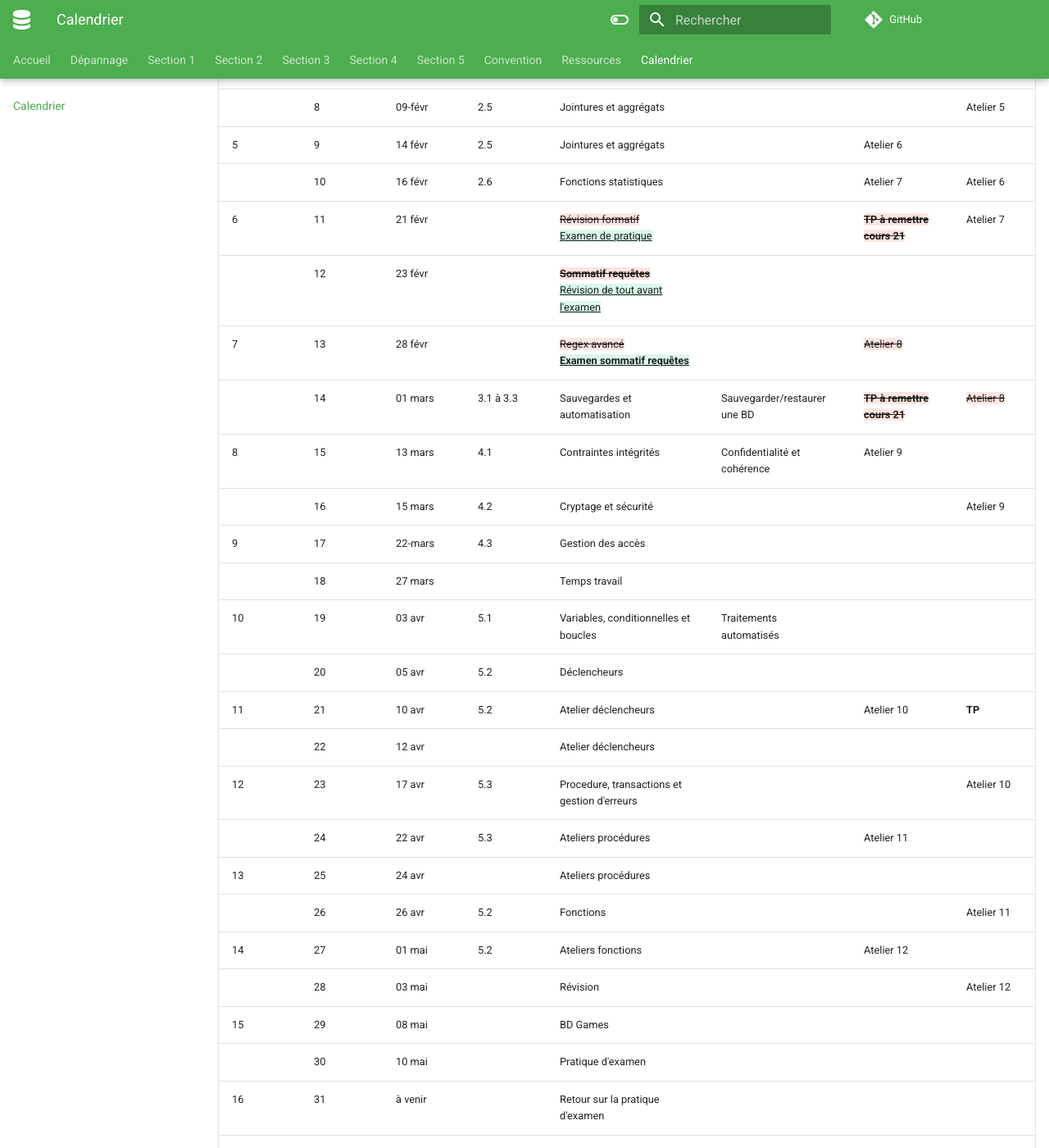
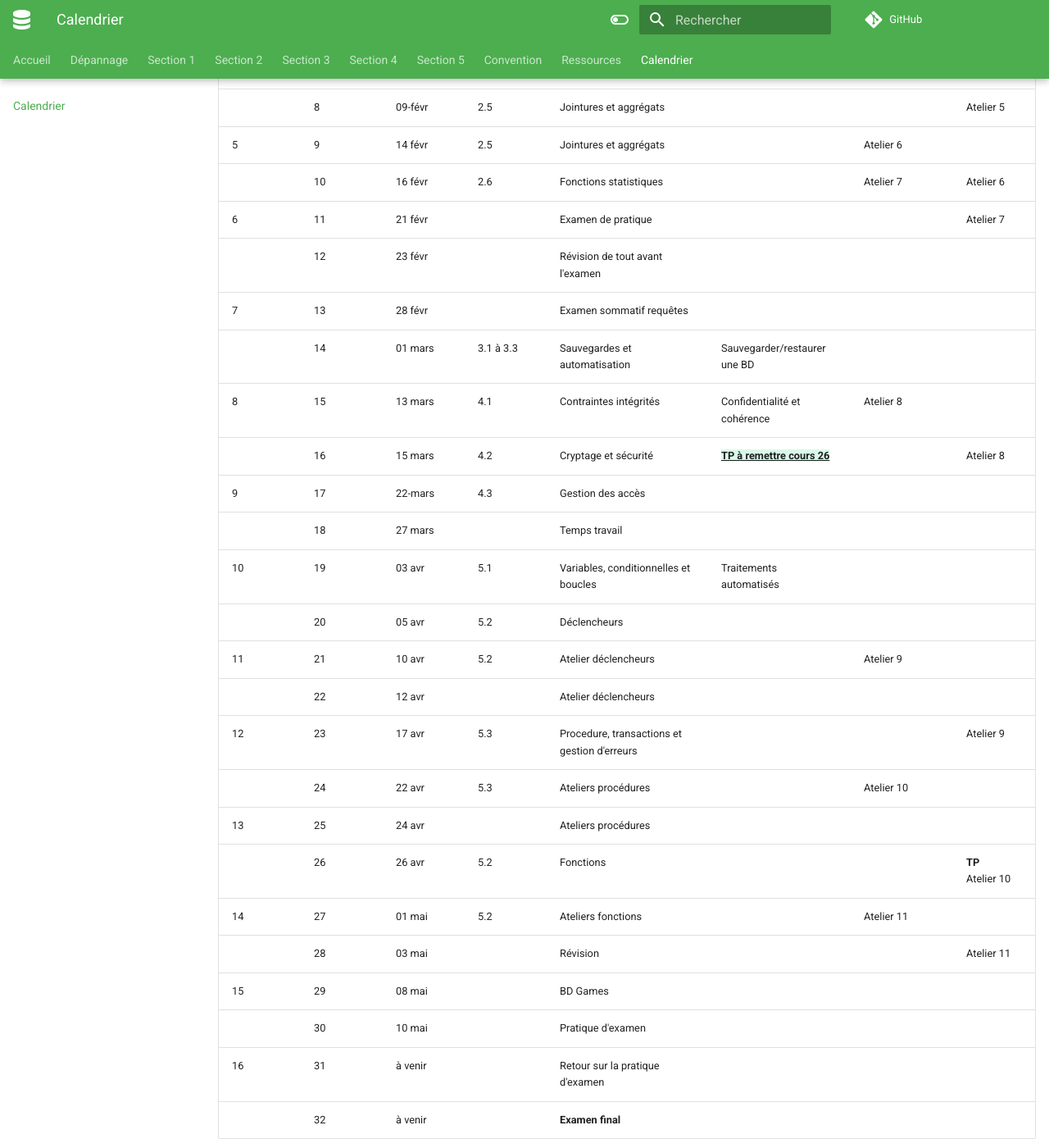
Before and after one commit to cegepvictoetienne/bd1, an MkDocs documentation site: the page built from docs/calendrier.md, in a window 1280 px wide and 1400 px high, scrolled down 565 px. Shown: the whole window at 82% size. Built offline with MkDocs 1.6.1 and Material for MkDocs 9.7.7, drawn with Linux system fonts in a browser that asks for light colours; comment, search, counter and statistics services are not loaded.

Commit message:
correction calendrier

```diff
--- a/docs/calendrier.md
+++ b/docs/calendrier.md
@@ -16,24 +16,24 @@ th {background-color: #28B463;}
 |     | 8     | 09-févr | 2.5       | Jointures et aggrégats                       |                              |                             | Atelier 5  |
 | 5   | 9     | 14 févr | 2.5       | Jointures et aggrégats                       |                              | Atelier 6                   |            |
 |     | 10    | 16 févr | 2.6       | Fonctions statistiques                       |                              | Atelier 7                   | Atelier 6  |
-| 6   | 11    | 21 févr |           | {--Révision formatif--}<br/>{++Examen de pratique ++}                            |                              | {--**TP à remettre cours 21**--}      | Atelier 7  |
-|     | 12    | 23 févr |           | {--**Sommatif requêtes**--}<br/>{++Révision de tout avant l'examen++}                             |                              |                             |            |
-| 7   | 13    | 28 févr |           | {--Regex avancé--}<br/>{++**Examen sommatif requêtes** ++}                               |                              | {--Atelier 8--}                   |            |
-|     | 14    | 01 mars | 3.1 à 3.3 | Sauvegardes et automatisation                | Sauvegarder/restaurer une BD |  {--**TP à remettre cours 21**--}                           | {--Atelier 8--}   |
-| 8   | 15    | 13 mars | 4.1       | Contraintes intégrités                       | Confidentialité et cohérence | Atelier 9                   |            |
-|     | 16    | 15 mars | 4.2       | Cryptage et sécurité                         |                              |                             | Atelier 9  |
+| 6   | 11    | 21 févr |           | Examen de pratique                           |                              |     | Atelier 7  |
+|     | 12    | 23 févr |           | Révision de tout avant l'examen                            |                              |                             |            |
+| 7   | 13    | 28 févr |           |Examen sommatif requêtes                             |                              |                    |            |
+|     | 14    | 01 mars | 3.1 à 3.3 | Sauvegardes et automatisation                | Sauvegarder/restaurer une BD |                          |   |
+| 8   | 15    | 13 mars | 4.1       | Contraintes intégrités                       | Confidentialité et cohérence | Atelier 8                   |            |
+|     | 16    | 15 mars | 4.2       | Cryptage et sécurité                         |     {++**TP à remettre cours 26**++}                            |                             | Atelier 8  |
 | 9   | 17    | 22-mars | 4.3       | Gestion des accès                            |                              |                             |            |
 |     | 18    | 27 mars |           | Temps travail                                |                              |                             |            |
 | 10  | 19    | 03 avr  | 5.1       | Variables, conditionnelles et boucles        | Traitements automatisés      |                             |            |
 |     | 20    | 05 avr  | 5.2       | Déclencheurs                                 |                              |                             |            |
-| 11  | 21    | 10 avr  | 5.2       | Atelier déclencheurs                         |                              | Atelier 10                  | **TP**         |
+| 11  | 21    | 10 avr  | 5.2       | Atelier déclencheurs                         |                              | Atelier 9                 |         |
 |     | 22    | 12 avr  |           | Atelier déclencheurs                         |                              |                             |            |
-| 12  | 23    | 17 avr  | 5.3       | Procedure, transactions et gestion d'erreurs |                              |                             | Atelier 10 |
-|     | 24    | 22 avr  | 5.3       | Ateliers procédures                          |                              | Atelier 11                  |            |
+| 12  | 23    | 17 avr  | 5.3       | Procedure, transactions et gestion d'erreurs |                              |                             | Atelier 9 |
+|     | 24    | 22 avr  | 5.3       | Ateliers procédures                          |                              | Atelier 10                  |            |
 | 13  | 25    | 24 avr  |           | Ateliers procédures                          |                              |                             |            |
-|     | 26    | 26 avr  | 5.2       | Fonctions                                    |                              |                             | Atelier 11 |
-| 14  | 27    | 01 mai  | 5.2       | Ateliers fonctions                           |                              | Atelier 12                  |            |
-|     | 28    | 03 mai  |           | Révision                                     |                              |                             | Atelier 12 |
+|     | 26    | 26 avr  | 5.2       | Fonctions                                    |                              |                             | **TP** <br/>Atelier 10 |
+| 14  | 27    | 01 mai  | 5.2       | Ateliers fonctions                           |                              | Atelier 11                  |            |
+|     | 28    | 03 mai  |           | Révision                                     |                              |                             | Atelier 11 |
 | 15  | 29    | 08 mai  |           | BD Games                                     |                              |                             |            |
 |     | 30    | 10 mai  |           | Pratique d'examen                            |                              |                             |            |
 | 16  | 31    | à venir |           | Retour sur la pratique d'examen              |                              |                             |            |
```
